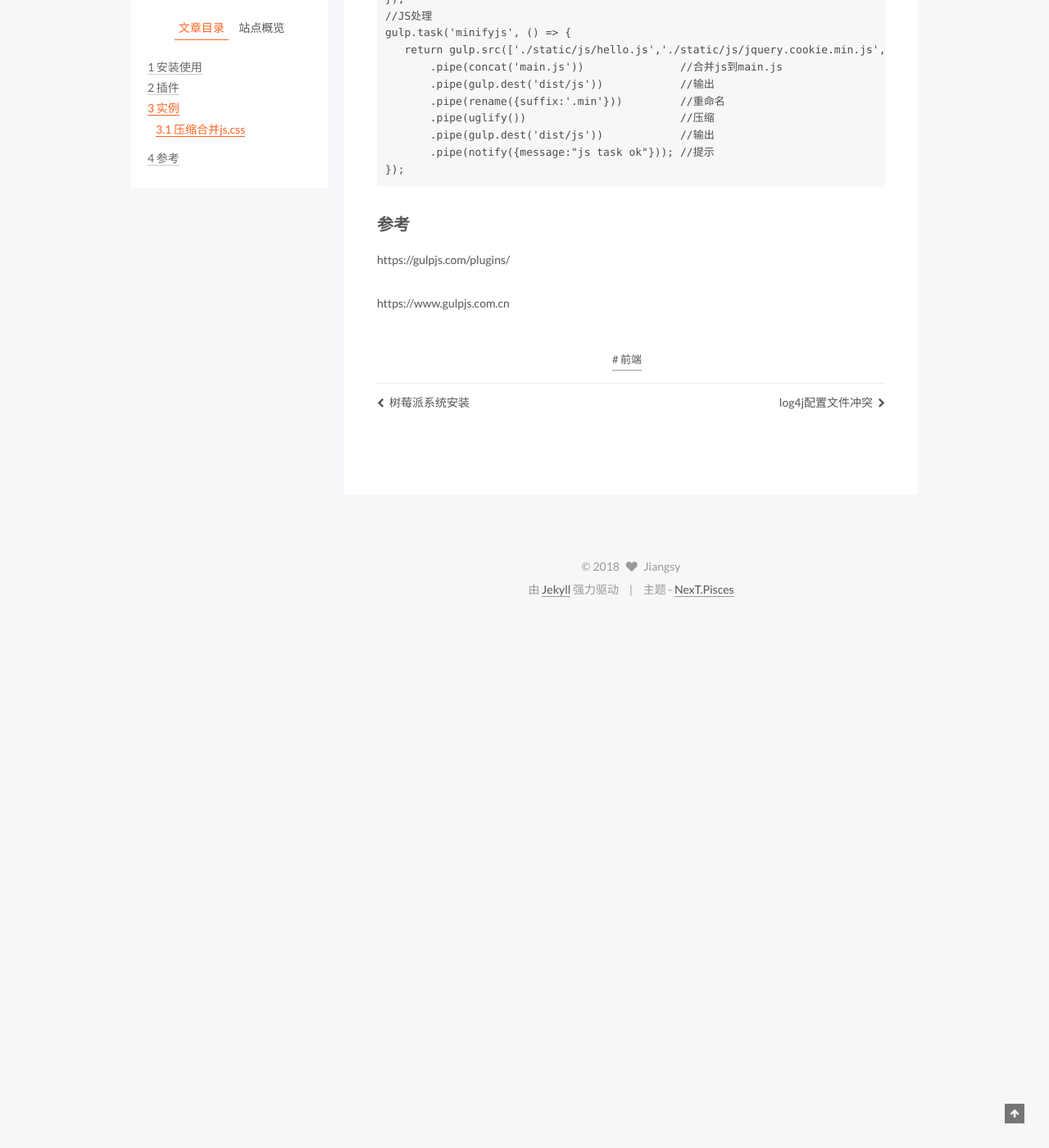
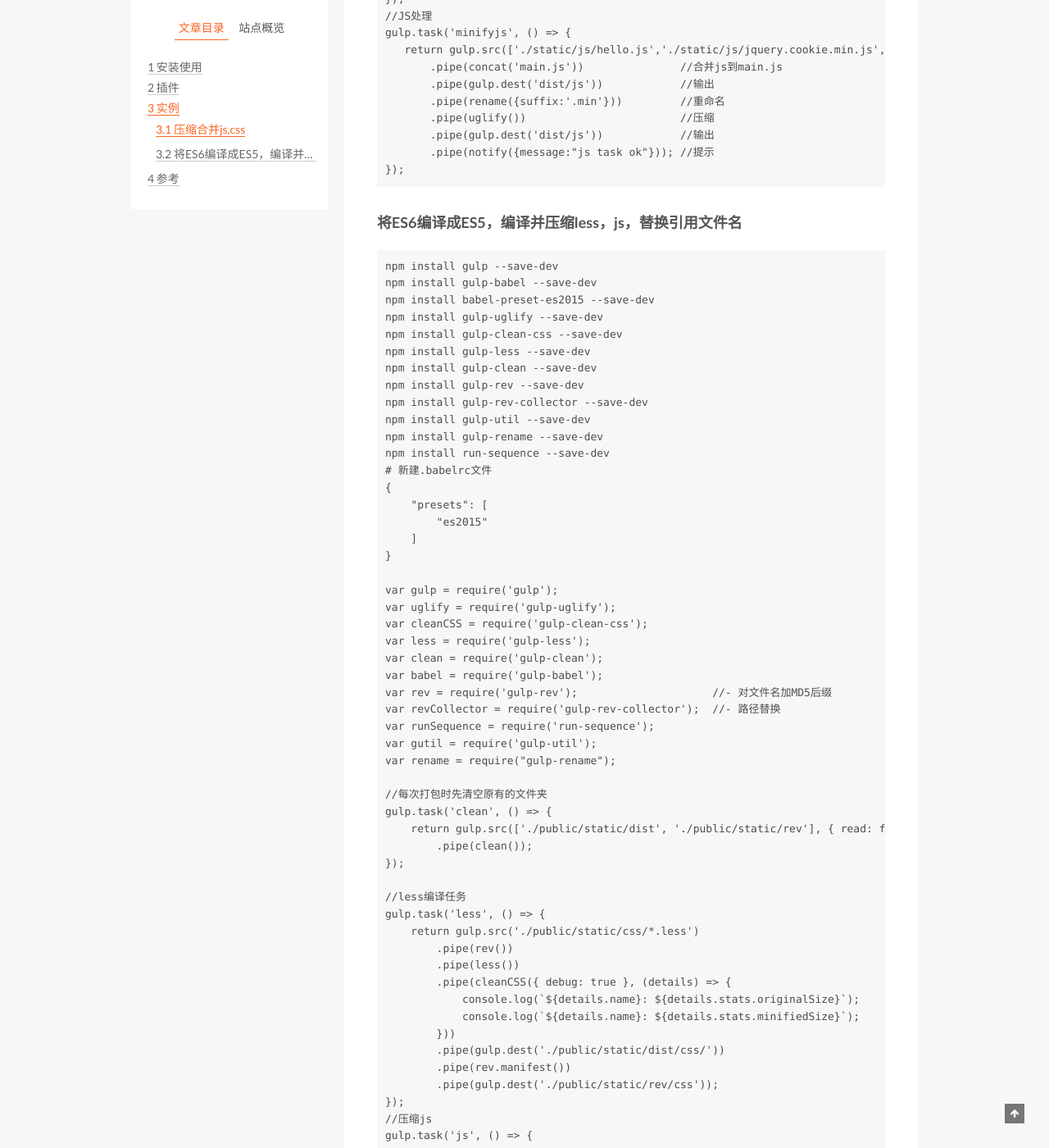
Before and after one commit to jiangsyace/blog, a Jekyll site: the page built from _posts/2018-03-08-glup使用.md, in a window 1280 px wide and 1400 px high, scrolled down 7572 px. Shown: the whole window at 82% size. Built offline with Jekyll 4.4.1, drawn with Linux system fonts in a browser that asks for light colours; comment, search, counter and statistics services are not loaded; before the commit the page ends 8325 px from its top, so only the background shows below that; some of the changed text lies outside the part shown.

Commit message:
20180321

````diff
--- a/_posts/2018-03-08-glup使用.md
+++ b/_posts/2018-03-08-glup使用.md
@@ -347,6 +347,94 @@ gulp.task('minifyjs', () => {
 });
 ```
 
+### 将ES6编译成ES5，编译并压缩less，js，替换引用文件名
+
+```
+npm install gulp --save-dev
+npm install gulp-babel --save-dev
+npm install babel-preset-es2015 --save-dev
+npm install gulp-uglify --save-dev
+npm install gulp-clean-css --save-dev
+npm install gulp-less --save-dev
+npm install gulp-clean --save-dev
+npm install gulp-rev --save-dev
+npm install gulp-rev-collector --save-dev
+npm install gulp-util --save-dev
+npm install gulp-rename --save-dev
+npm install run-sequence --save-dev
+# 新建.babelrc文件
+{
+    "presets": [
+        "es2015"
+    ]
+}
+
+var gulp = require('gulp');
+var uglify = require('gulp-uglify');
+var cleanCSS = require('gulp-clean-css');
+var less = require('gulp-less');
+var clean = require('gulp-clean');
+var babel = require('gulp-babel');
+var rev = require('gulp-rev');                     //- 对文件名加MD5后缀
+var revCollector = require('gulp-rev-collector');  //- 路径替换
+var runSequence = require('run-sequence');
+var gutil = require('gulp-util');
+var rename = require("gulp-rename");
+
+//每次打包时先清空原有的文件夹
+gulp.task('clean', () => {
+    return gulp.src(['./public/static/dist', './public/static/rev'], { read: false })
+        .pipe(clean());
+});
+
+//less编译任务
+gulp.task('less', () => {
+    return gulp.src('./public/static/css/*.less')
+        .pipe(rev())
+        .pipe(less())
+        .pipe(cleanCSS({ debug: true }, (details) => {
+            console.log(`${details.name}: ${details.stats.originalSize}`);
+            console.log(`${details.name}: ${details.stats.minifiedSize}`);
+        }))
+        .pipe(gulp.dest('./public/static/dist/css/'))
+        .pipe(rev.manifest())
+        .pipe(gulp.dest('./public/static/rev/css'));
+});
+//压缩js
+gulp.task('js', () => {
+    return gulp.src('./public/static/js/index.js')
+        .pipe(babel())
+        .pipe(uglify().on('error', function (err) {
+            gutil.log(err);
+            this.emit('end');
+        }))
+        .pipe(rev())                                //给js添加哈希值
+        .pipe(rename({ suffix: '.min' }))           //重命名压缩文件
+        .pipe(gulp.dest('./public/static/dist/js')) //保存压缩文件
+        .pipe(rev.manifest())                       //给添加哈希值的文件添加到清单中
+        .pipe(gulp.dest('./public/static/rev/js'));
+});
+//替换路径
+gulp.task('rev', function () {
+    return gulp.src(['./public/static/rev/**/*.json', './themes/index/**/*.html'])   //- 读取 rev-manifest.json 文件以及需要进行替换的文件
+        .pipe(revCollector({
+            replaceReved: true,
+            dirReplacements: {
+                '/css': '/dist/css',
+                '/js/': '/dist/js/'
+            }
+        }));
+});
+//进行打包上线
+gulp.task('build', () => {
+    runSequence('clean', ['less', 'js'], 'rev');
+});
+gulp.task('default', ['build']);
+
+```
+
+
+
 ## 参考
 
 https://gulpjs.com/plugins/
````
